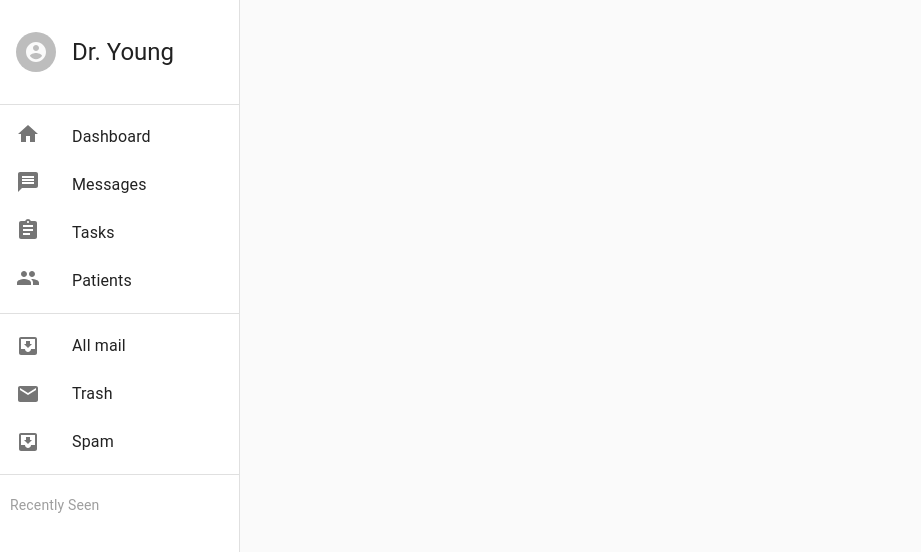
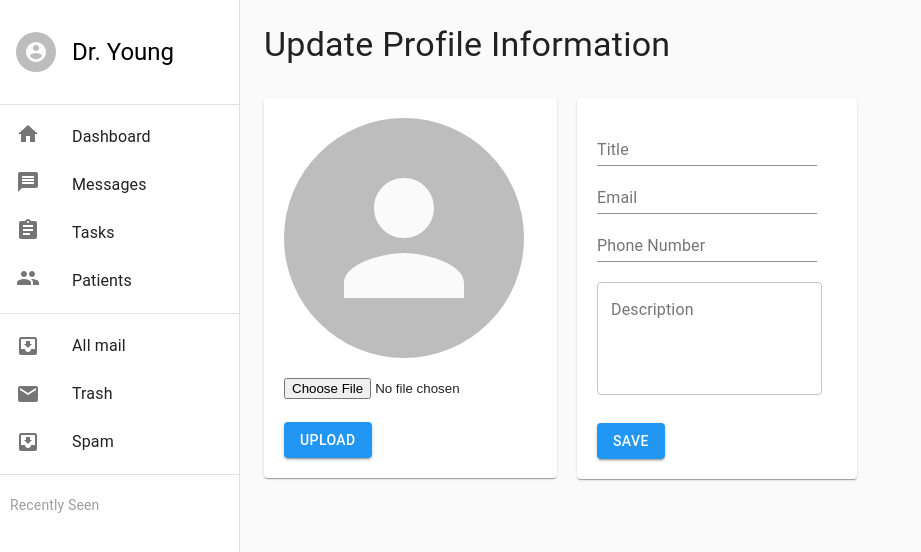
Before and after one commit to UTA-Senior-Design-2020/health-journal-frontend, a React (Create React App) app: page /profile in a window 1280 px wide. Shown: the top 552 px of the page, without its empty margins (0-921 px from the left). Built offline with nearby package versions, Linux system fonts and the light colour scheme; no server answers.

Commit message:
Added Profile Page
profile page UI setup and router

```diff
--- a/src/App.js
+++ b/src/App.js
@@ -4,6 +4,7 @@ import Tasks from "./Pages/Tasks";
 import Messages from "./Pages/Messages";
 import Patients from "./Pages/Patients";
 import Nav from "./Pages/Nav";
+import ProfilePage from "./Pages/ProfilePage";
 
 //import About from './About';
 import { BrowserRouter as Router, Switch, Route } from "react-router-dom";
@@ -22,9 +23,11 @@ function App() {
       <Switch>
         <Nav>
           <Route exact path="/" component={Dashboard} />
+          <Route path="/profile" component={ProfilePage} />
           <Route path="/tasks" component={Tasks} />
           <Route path="/messages" component={Messages} />
           <Route path="/patients" component={Patients} />
+
         </Nav>
       </Switch>
     </Router>
--- a/src/Pages/Nav.js
+++ b/src/Pages/Nav.js
@@ -6,6 +6,7 @@ import Messages from "./Messages";
 import Patients from "./Patients";
 import Tasks from "./Tasks";
 import RecentlySeen from "./RecentlySeen";
+import Settings from "./Settings";
 import CssBaseline from "@material-ui/core/CssBaseline";
 import "./Nav.css";
 import { makeStyles } from "@material-ui/core/styles";
@@ -30,6 +31,7 @@ import Avatar from '@material-ui/core/Avatar';
 import AccountCircleIcon from '@material-ui/icons/AccountCircle';
 import Grid from '@material-ui/core/Grid';
 import MessageIcon from '@material-ui/icons/Message';
+import SettingsIcon from '@material-ui/icons/Settings';
 
 import { Link } from "react-router-dom";
 
@@ -37,7 +39,7 @@ const navList = [
   { name: "Dashboard", icon: HomeIcon, to: "/" },
   { name: "Messages", icon: MessageIcon, to: "/messages" },
   { name: "Tasks", icon: AssignmentIcon, to: "/tasks" },
-  { name: "Patients", icon: PeopleIcon, to: "/patients" },
+  { name: "Patients", icon: PeopleIcon, to: "/patients" }
 ];
 
 // TODO
@@ -79,6 +81,10 @@ const useStyles = makeStyles((theme) => ({
     '&:hover $child':{
       color: '#2196F3'
     }
+  },
+  prof: {
+    "text-decoration": "none",
+    "color": "black"
   }
 }));
 
@@ -115,7 +121,9 @@ function Nav(props) {
               <Grid item xs container direction="row" spacing={2}>
                   <Grid item xs>
                       <Typography variant="h5">
+                        <Link to={"/profile"} className={classes.prof}>
                           Dr. Young
+                        </Link>
                       </Typography>
                   </Grid>
               </Grid>
--- /dev/null
+++ b/src/Pages/ProfilePage.js
@@ -0,0 +1,129 @@
+import React, { useEffect, useState } from "react";
+import { makeStyles } from "@material-ui/core/styles";
+import TextField from '@material-ui/core/TextField';
+import Typography from "@material-ui/core/Typography";
+import Paper from '@material-ui/core/Paper';
+import Avatar from '@material-ui/core/Avatar';
+import AccountCircleIcon from '@material-ui/icons/AccountCircle';
+import Grid from '@material-ui/core/Grid';
+import Modal from '@material-ui/core/Modal';
+import Button from '@material-ui/core/Button';
+import Card from '@material-ui/core/Card';
+import CardActionArea from '@material-ui/core/CardActionArea';
+import CardContent from '@material-ui/core/CardContent';
+import axios from "axios";
+
+const useStyles = makeStyles((theme) => ({
+  root: {},
+  paper: {
+    padding: "20px",
+    display: "flex"
+  },
+  large: {
+    width: theme.spacing(30),
+    height: theme.spacing(30)
+  },
+  left: {
+    float: "left"
+
+  },
+  profile: {
+    float: "left",
+    padding: "20px"
+  },
+  text: {
+    float: "left",
+    padding: "20px",
+    marginLeft:"20px",
+    width:"280px",
+    paddingBottom:"20px"
+  },
+  uploadButton: {
+    marginTop:"3px",
+    background: "#2196F3",
+    color: "white"
+  },
+  saveButton: {
+    marginTop:"8px",
+    background: "#2196F3",
+    color: "white"
+  }
+}));
+
+export default function ProfilePage() {
+  const classes = useStyles();
+  const [tasks, setTasks] = useState([{ id: 1, name: "Run" }]); // This is the new way of doing this.state with react hooks. it also users destructuring. We are using [] for the destrucure since useState returns something like 'stateVariable, stateUpdateFunction'. tasks contains the infromation, setTasks is a function that updates the tasks state.
+
+  useEffect(() => {
+    fetchTasks();
+  }, []); // the second paramter of [] will cause this useEffect function to only run once the page has loaded. It will not run after that.
+
+  async function fetchTasks(patientId) {
+    try {
+      let apiResponse = await axios.get("/api/tasks"); // axios.get is an async function, therefore we need to call it with await. AND because of that, we have to make this function 'fetchTasks' an async function.
+      console.log("tasks > api/tasks GET:", apiResponse);
+
+      let { data, status } = apiResponse; // apiResponse is a json object that contains many keys. What we are doing here is destructuring and getting only the keys and the value of 'data' and 'status'
+      console.log("tasks > apiResposne", apiResponse);
+      console.log("tasks > data:", data);
+      console.log("tasks > status:", status);
+      if (status === 200) {
+        setTasks(data); // save the data from our api to the state variable 'tasks'
+      }
+    } catch (error) {
+      console.log("tasks > error:", error);
+      setTasks([]); // Api returned a status code other than 200 OK. Set tasks to nothing.
+    }
+  }
+  var fileUploadHandler = () => {
+      const fd = new FormData();
+      //axios.post('http://ec2co-ecsel-w7q6c99ot638-2098345273.us-east-1.elb.amazonaws.com:5000/')
+  }
+  return (
+    <div className={classes.root}>
+      <Typography variant="h4" gutterBottom>
+        Update Profile Information
+      </Typography>
+      <br />
+      <Card className={classes.profile}>
+        <Avatar alt="Dr. Young" className={classes.large}>
+        </Avatar>
+        <br />
+        <input
+          accept="image/*"
+          className={classes.input}
+          id="raised-button-file"
+          type="file"
+        />
+        <br />
+        <br />
+        <Button className={classes.uploadButton} variant="contained" color="primary" component="span">
+          Upload
+        </Button>
+      </Card>
+      <Card style={{}} className={classes.text}>
+      <form noValidate autoComplete="off">
+        <TextField id="outlined-basic" label="Title" />
+        <br />
+        <TextField id="outlined-basic" label="Email" />
+        <br />
+        <TextField id="outlined-basic" label="Phone Number" />
+        <br />
+        <br />
+        <TextField
+          id="outlined-multiline-static"
+          label="Description"
+          multiline
+          rows={4}
+          variant="outlined"
+        />
+        </form>
+        <br />
+        <Button className={classes.saveButton} variant="contained" component="span" >
+          Save
+        </Button>
+      </Card>
+
+    </div>
+  );
+}
--- /dev/null
+++ b/src/Pages/Settings.js
@@ -0,0 +1,47 @@
+import React from 'react'
+import SettingsIcon from '@material-ui/icons/Settings';
+import {
+    AppBar,
+    Box,
+    Toolbar,
+    Typography,
+    Drawer,
+    Divider,
+    List,
+    ListItem,
+    ListItemIcon,
+    ListItemText,
+  } from "@material-ui/core";
+import { Link } from "react-router-dom";
+
+const navList = [
+{ name: "Settings", icon: SettingsIcon, to: "/settings" }
+];
+
+
+export default function Settings() {
+    return (
+        <div>
+            <List>
+          {navList.map((navItem) => {
+            let Icon = navItem.icon;
+            return (
+              <ListItem
+                button
+                key={navItem.name}
+                component="a"
+                href={navItem.to}
+              >
+                <ListItemIcon>
+                  <Link to={navItem.to}>
+                    <Icon style={{color:"rgba(0, 0, 0, 0.54)"}} />
+                  </Link>
+                </ListItemIcon>
+                <ListItemText primary={navItem.name} />
+              </ListItem>
+            );
+          })}
+        </List>
+        </div>
+    )
+}
```
